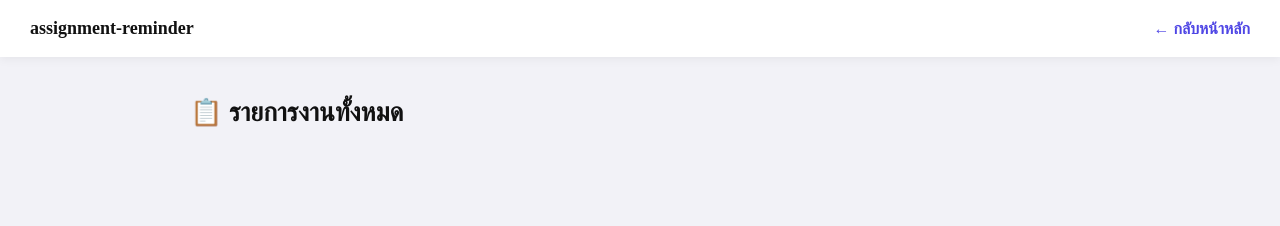
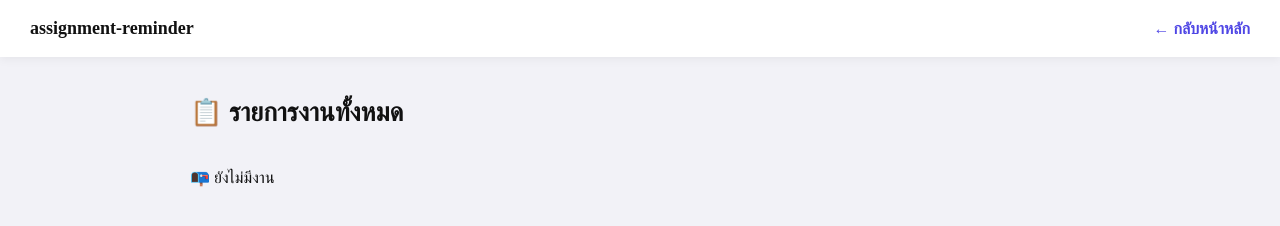
Before and after one commit to icebam141414-hue/assignment-reminder2, a website: page tasks2.html in a window 1280 px wide. Drawn offline with Linux system fonts and the light colour scheme; no server answers.

Commit message:
Update tasks2.html

```diff
--- a/tasks2.html
+++ b/tasks2.html
@@ -39,7 +39,7 @@ firebase.initializeApp(firebaseConfig);
 </script>
 
 <!-- โหลดไฟล์แสดงรายการงาน -->
-<script src="tasks.js"></script>
+<script src="tasks2.js"></script>
 
 </body>
 </html>
```
